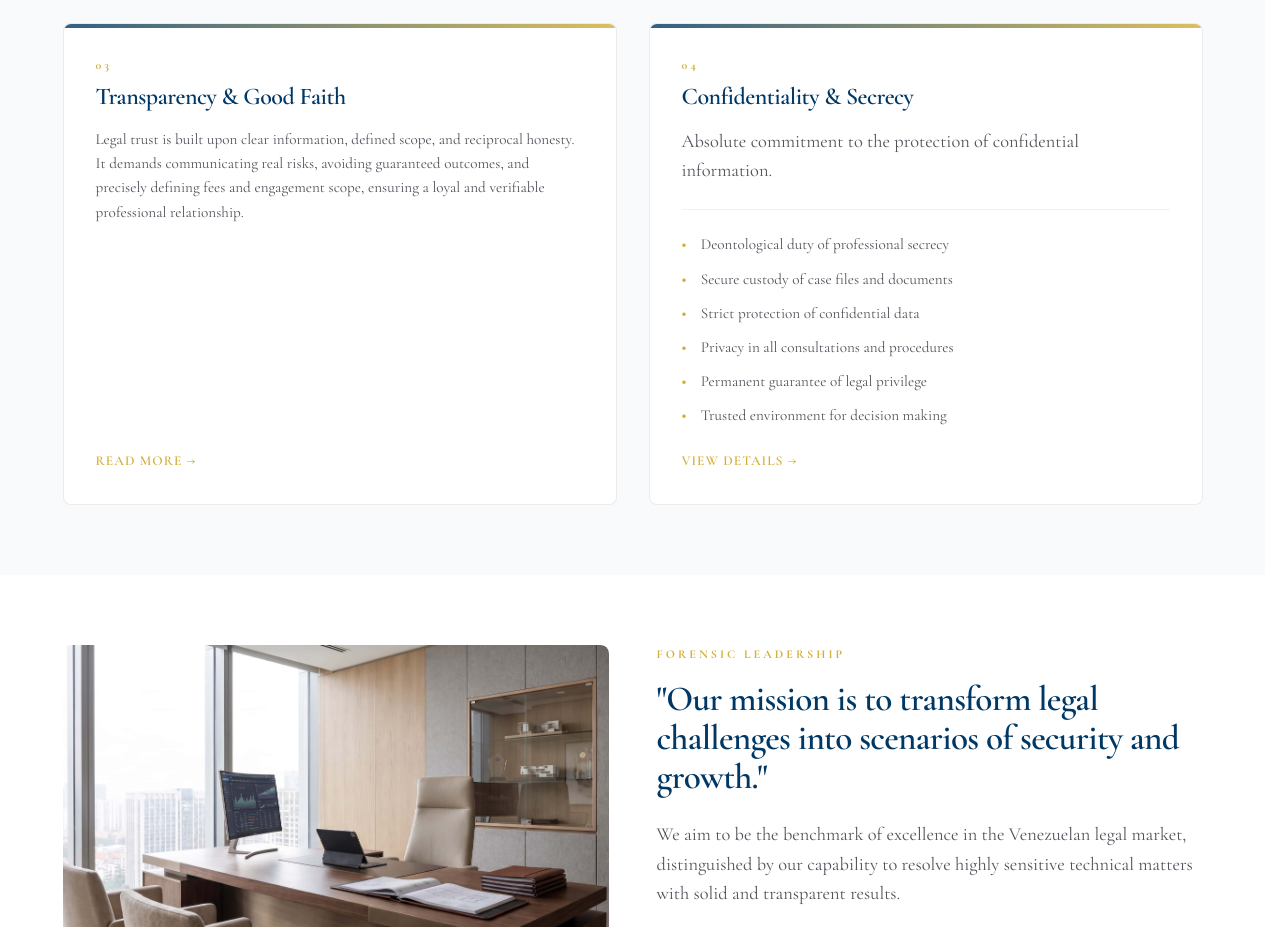
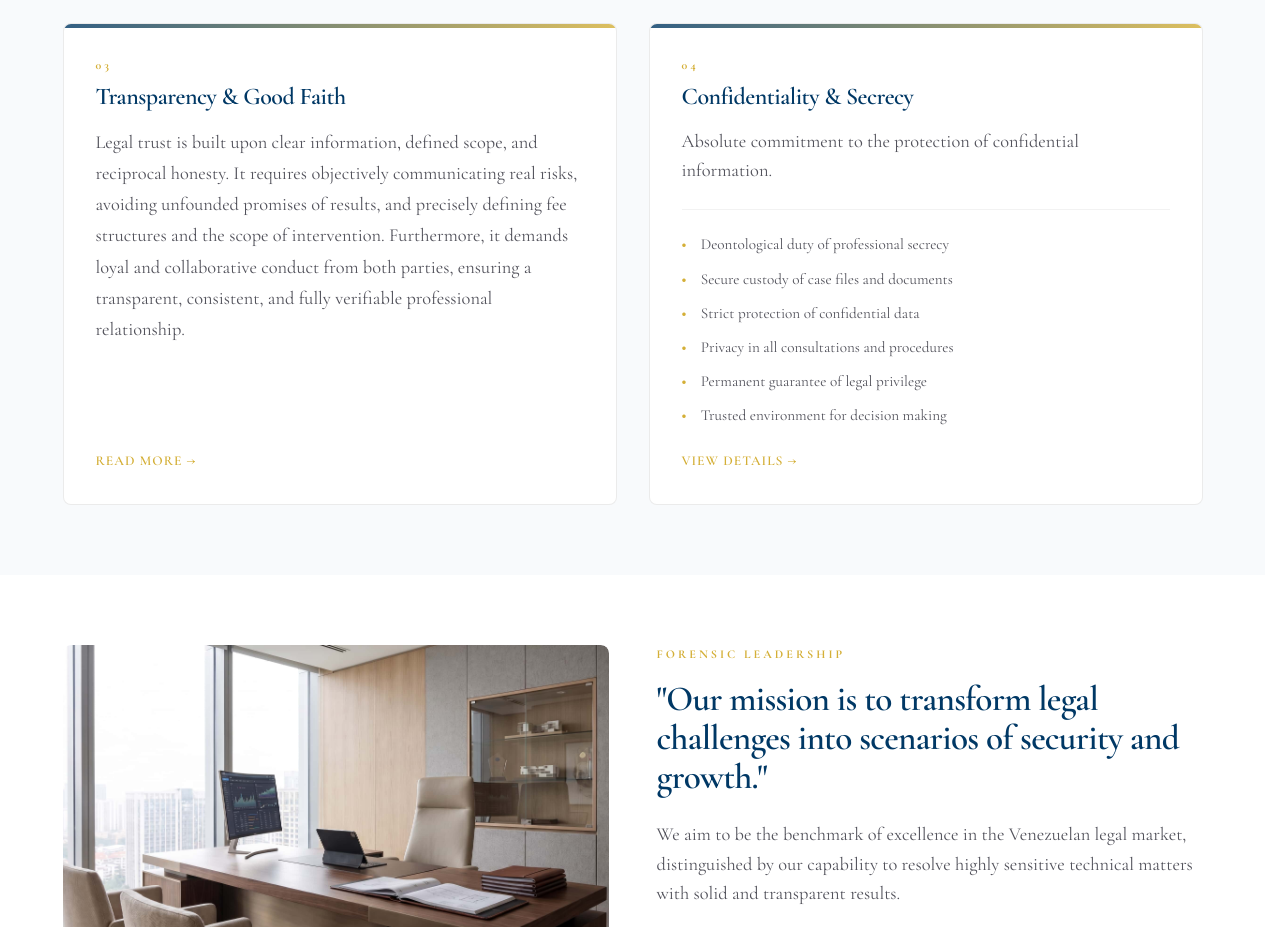
Before and after one commit to mcolina777-cpu/mac-consultores-site-clean, a Next.js app: page /en/about in a window 1280 px wide. Shown: the part 2120-3047 px from the top of the page. Built offline with nearby package versions, Linux system fonts and the light colour scheme.

Commit message:
style: ampliar párrafo de Tarjeta 03 a 9 líneas para equilibrio visual en el grid

```diff
--- a/src/app/[locale]/about/page.tsx
+++ b/src/app/[locale]/about/page.tsx
@@ -155,10 +155,10 @@ export default async function QuienesSomos({ params }: { params: Promise<{ local
             >
               <span className="section-tag">03</span>
               <h3>{isEs ? 'Transparencia y Buena Fe' : 'Transparency & Good Faith'}</h3>
-              <p className="card-editorial-text" style={{ lineHeight: 1.6, fontSize: '0.95rem', color: 'var(--text-muted, #4b5563)', marginBottom: '1.5rem' }}>
+              <p className="card-desc text-muted mb-1-5rem flex-grow-1" style={{ lineHeight: 1.7 }}>
                 {isEs
-                  ? "La confianza jurídica se construye sobre información clara, delimitación del encargo y honestidad recíproca. Exige comunicar riesgos reales, evitar promesas de resultados y definir con precisión honorarios y alcance, garantizando una relación profesional leal y verificable."
-                  : "Legal trust is built upon clear information, defined scope, and reciprocal honesty. It demands communicating real risks, avoiding guaranteed outcomes, and precisely defining fees and engagement scope, ensuring a loyal and verifiable professional relationship."}
+                  ? "La confianza jurídica se construye sobre información clara, delimitación del encargo y honestidad recíproca. Exige comunicar con objetividad los riesgos reales del asunto, evitar promesas infundadas de resultados y definir con total precisión los honorarios y el alcance de la intervención. Asimismo, requiere una conducta leal y colaborativa de ambas partes, garantizando una relación profesional transparente, coherente y plenamente verificable."
+                  : "Legal trust is built upon clear information, defined scope, and reciprocal honesty. It requires objectively communicating real risks, avoiding unfounded promises of results, and precisely defining fee structures and the scope of intervention. Furthermore, it demands loyal and collaborative conduct from both parties, ensuring a transparent, consistent, and fully verifiable professional relationship."}
               </p>
               <span className="card-link mt-auto">
                 {isEs ? "Leer más →" : "Read more →"}
```
